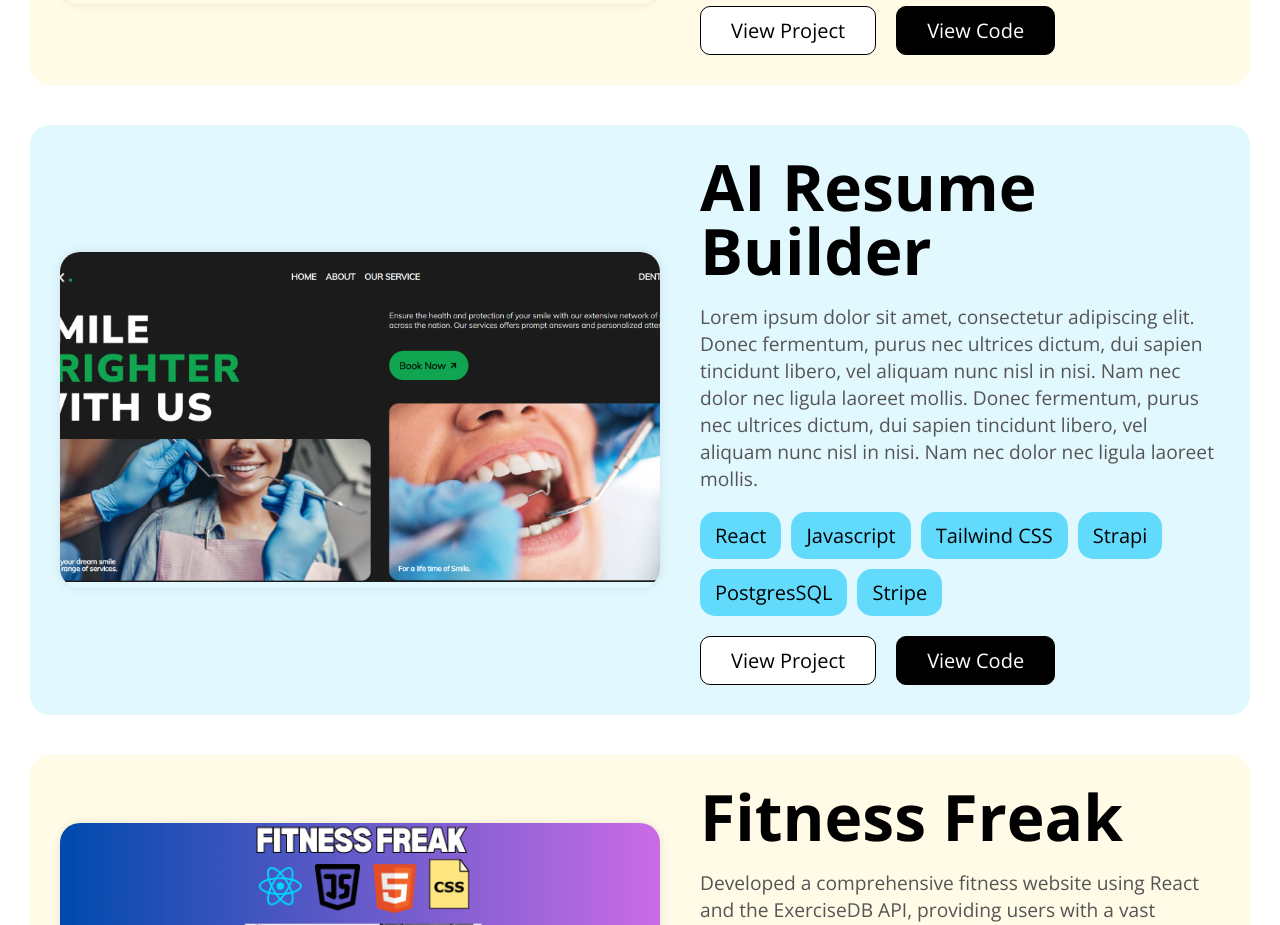
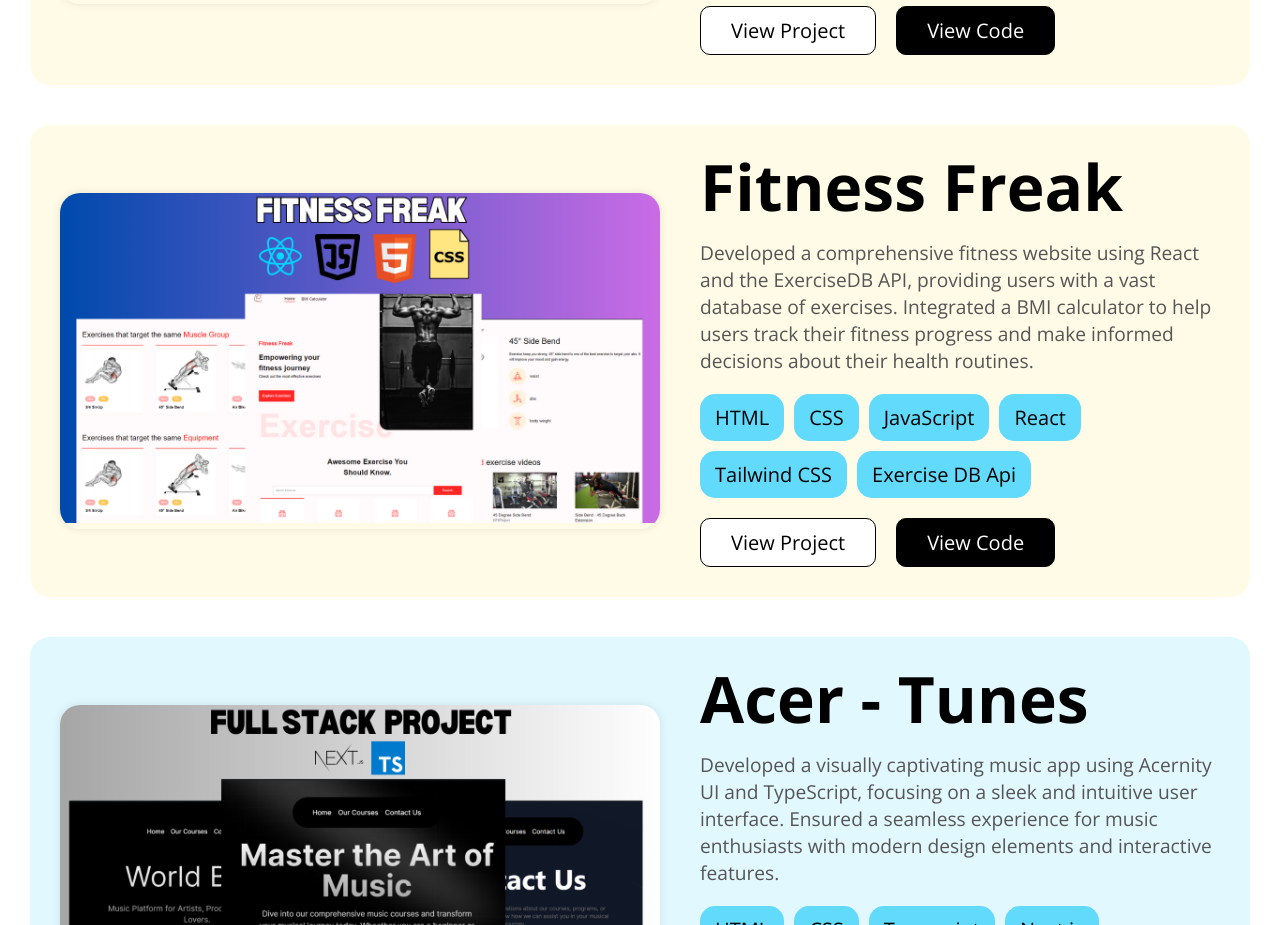
Before and after one commit to akash202004/portfolio-website, a Next.js app: page /project in a window 1280 px wide. Shown: the part 1701-2626 px from the top of the page. Built offline with nearby package versions, Linux system fonts and the light colour scheme.

Commit message:
changes in project section

```diff
--- a/src/app/project/page.js
+++ b/src/app/project/page.js
@@ -124,42 +124,6 @@ export default function Project() {
                             </div>
                         </div>
                     </div>
-                    <div className="projects-two">
-                        <div className="left-project">
-                            <div>
-                                <img src="./imgs/dentist.png" alt="IMG" width="100%" />
-                            </div>
-                        </div>
-                        <div className="right-project">
-                            <div className="project-title">
-                                <h1>AI Resume Builder</h1>
-                            </div>
-                            <div className="project-description">
-                                <p>
-                                    Lorem ipsum dolor sit amet, consectetur adipiscing elit. Donec
-                                    fermentum, purus nec ultrices dictum, dui sapien tincidunt
-                                    libero, vel aliquam nunc nisl in nisi. Nam nec dolor nec
-                                    ligula laoreet mollis. Donec fermentum, purus nec ultrices
-                                    dictum, dui sapien tincidunt libero, vel aliquam nunc nisl in
-                                    nisi. Nam nec dolor nec ligula laoreet mollis.
-                                </p>
-                            </div>
-                            <div className="left-column-skills">
-                                <ul>
-                                    <li>React</li>
-                                    <li>Javascript</li>
-                                    <li>Tailwind CSS</li>
-                                    <li>Strapi</li>
-                                    <li>PostgresSQL</li>
-                                    <li>Stripe</li>
-                                </ul>
-                            </div>
-                            <div className="project-links">
-                                <a href="#" className="white button-project right">View Project</a>
-                                <a href="#" className="black button-project ">View Code</a>
-                            </div>
-                        </div>
-                    </div>
                     <div className="projects-three">
                         <div className="left-project">
                             <div>
```
